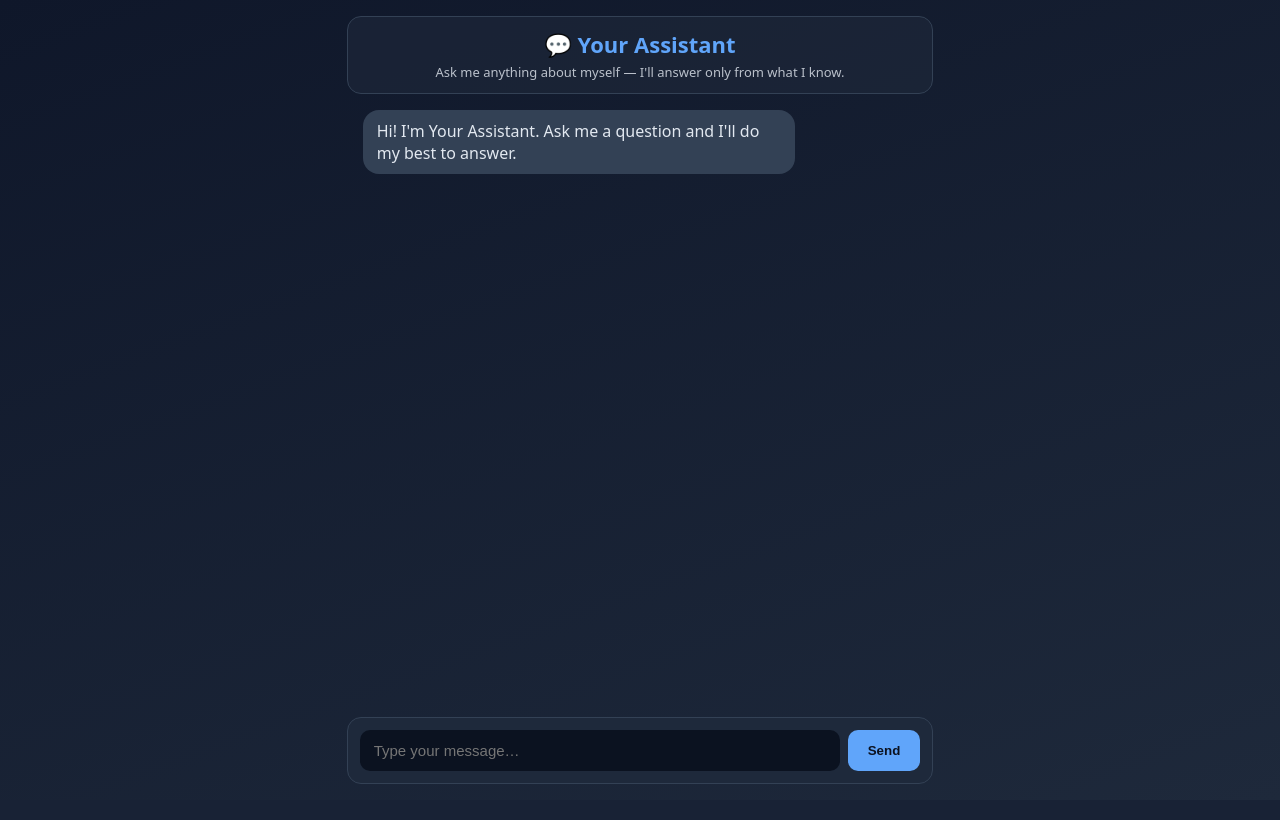
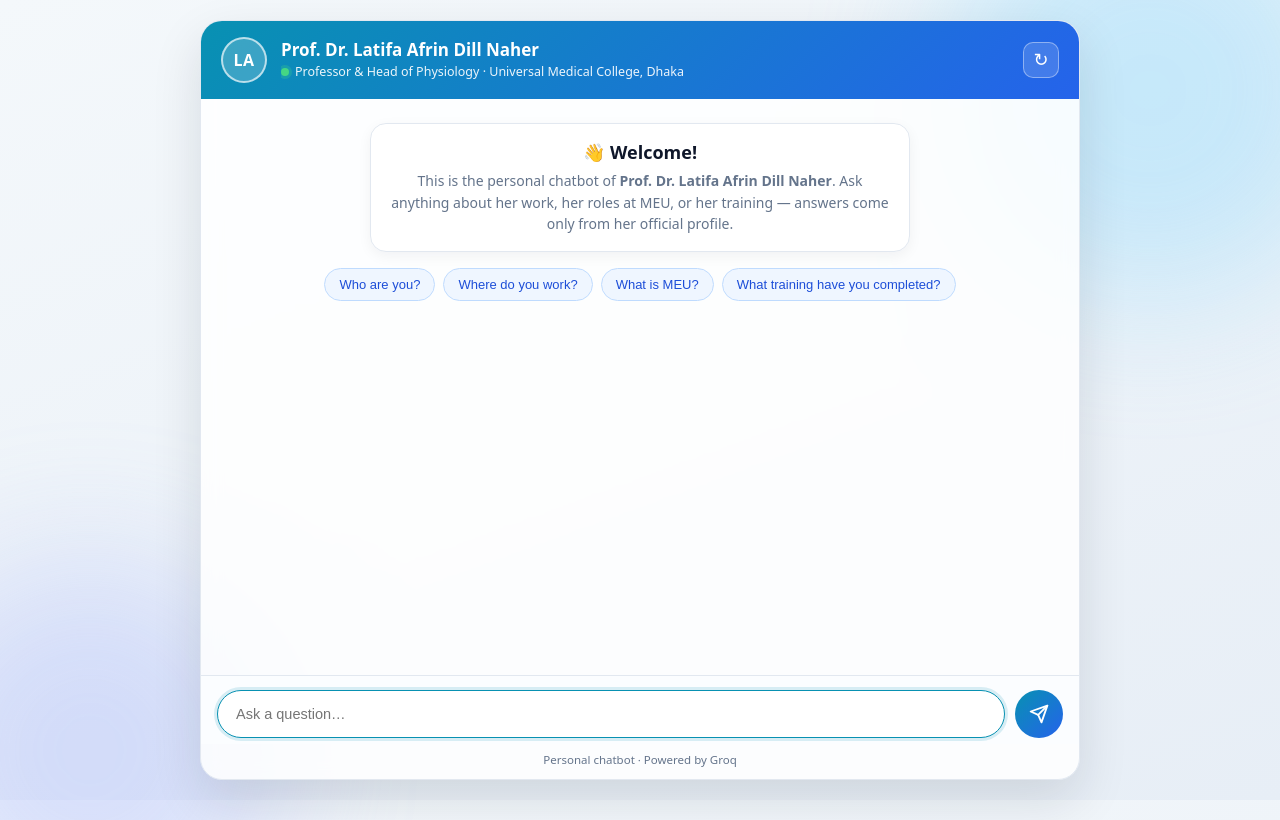
Before and after one commit to latifa2026-design/project-fourth-personal-chatbot, a Flask app: page / in a window 1280 px wide. Before the commit the page ends 784 px from the top, so only its background shows below. Run offline with Flask 3, Linux system fonts and the light colour scheme; parts of the project's set-up code (start-up, migrations or seed data) failed here and were passed over.

Commit message:
Redesign chat UI: professional light theme with header profile, quick-question chips, timestamps

```diff
--- a/static/style.css
+++ b/static/style.css
@@ -1,125 +1,252 @@
 :root {
-  --bg: #0f172a;
-  --panel: #1e293b;
-  --bubble-user: #3b82f6;
-  --bubble-bot: #334155;
-  --text: #e2e8f0;
-  --accent: #60a5fa;
+  --bg1: #f4f8fb;
+  --bg2: #e7eef6;
+  --ink: #0f172a;
+  --muted: #64748b;
+  --line: #e2e8f0;
+  --teal: #0e7490;
+  --teal2: #0891b2;
+  --grad: linear-gradient(135deg, #0891b2, #2563eb);
 }
 
 * { box-sizing: border-box; }
+html, body { height: 100%; }
 
 body {
   margin: 0;
-  font-family: system-ui, -apple-system, "Segoe UI", Roboto, sans-serif;
-  background: linear-gradient(160deg, #0f172a, #1e293b);
-  color: var(--text);
-  height: 100vh;
+  font-family: system-ui, -apple-system, "Segoe UI", Roboto, "Helvetica Neue", sans-serif;
+  color: var(--ink);
+  background: linear-gradient(160deg, var(--bg1), var(--bg2));
+  overflow: hidden;
+}
+
+/* Soft decorative background blobs */
+.bg-blob {
+  position: fixed;
+  border-radius: 50%;
+  filter: blur(70px);
+  opacity: .35;
+  pointer-events: none;
+  z-index: 0;
+}
+.blob-1 { width: 420px; height: 420px; background: #7dd3fc; top: -120px; right: -80px; }
+.blob-2 { width: 380px; height: 380px; background: #a5b4fc; bottom: -140px; left: -100px; }
+
+/* Main card */
+.app {
+  position: relative;
+  z-index: 1;
+  max-width: 880px;
+  height: calc(100dvh - 40px);
+  margin: 20px auto;
+  background: rgba(255, 255, 255, .85);
+  backdrop-filter: blur(10px);
+  border: 1px solid var(--line);
+  border-radius: 22px;
+  box-shadow: 0 20px 50px rgba(15, 23, 42, .12);
   display: flex;
   flex-direction: column;
+  overflow: hidden;
 }
 
-.app {
-  max-width: 760px;
-  margin: 0 auto;
+/* Header */
+.chat-header {
   display: flex;
-  flex-direction: column;
-  height: 100%;
-  padding: 16px;
+  align-items: center;
+  gap: 14px;
+  padding: 16px 20px;
+  background: var(--grad);
+  color: #fff;
 }
+.avatar {
+  width: 46px; height: 46px;
+  border-radius: 50%;
+  background: rgba(255, 255, 255, .2);
+  border: 2px solid rgba(255, 255, 255, .65);
+  display: flex; align-items: center; justify-content: center;
+  font-weight: 700; letter-spacing: .5px;
+  flex-shrink: 0;
+}
+.avatar.small {
+  width: 34px; height: 34px;
+  font-size: 12px;
+  background: linear-gradient(135deg, #0ea5e9, #6366f1);
+  border-color: transparent;
+  color: #fff;
+}
+.header-text { flex: 1; min-width: 0; }
+.chat-header h1 {
+  margin: 0;
+  font-size: 17px;
+  line-height: 1.2;
+  white-space: nowrap; overflow: hidden; text-overflow: ellipsis;
+}
+.role {
+  margin: 3px 0 0;
+  font-size: 12.5px;
+  opacity: .92;
+  display: flex; align-items: center; gap: 6px;
+  white-space: nowrap; overflow: hidden; text-overflow: ellipsis;
+}
+.status-dot {
+  width: 8px; height: 8px;
+  border-radius: 50%;
+  background: #4ade80;
+  box-shadow: 0 0 0 3px rgba(74, 222, 128, .25);
+  display: inline-block;
+  flex-shrink: 0;
+}
+.ghost-btn {
+  background: rgba(255, 255, 255, .15);
+  border: 1px solid rgba(255, 255, 255, .4);
+  color: #fff;
+  width: 36px; height: 36px;
+  border-radius: 10px;
+  font-size: 18px;
+  cursor: pointer;
+  transition: .2s;
+  flex-shrink: 0;
+}
+.ghost-btn:hover { background: rgba(255, 255, 255, .3); }
 
-header {
-  text-align: center;
-  padding: 12px;
-  background: rgba(30, 41, 59, 0.6);
-  border-radius: 14px;
-  border: 1px solid #334155;
-}
-
-header h1 { margin: 0 0 4px; font-size: 22px; color: var(--accent); }
-header .subtitle { margin: 0; font-size: 13px; opacity: 0.8; }
-
+/* Messages */
 #messages {
   flex: 1;
   overflow-y: auto;
-  padding: 16px;
+  padding: 20px;
   display: flex;
   flex-direction: column;
-  gap: 10px;
+  gap: 14px;
 }
+#messages::-webkit-scrollbar { width: 8px; }
+#messages::-webkit-scrollbar-thumb { background: #cbd5e1; border-radius: 8px; }
 
-.message {
-  max-width: 78%;
-  align-self: flex-end; /* default: user */
+.welcome {
+  margin: 4px auto 2px;
+  max-width: 540px;
+  text-align: center;
+  background: #fff;
+  border: 1px solid var(--line);
+  border-radius: 16px;
+  padding: 16px 20px;
+  box-shadow: 0 4px 14px rgba(15, 23, 42, .05);
 }
-.message.bot { align-self: flex-start; }
+.welcome h2 { margin: 0 0 6px; font-size: 18px; }
+.welcome p { margin: 0; font-size: 14px; color: var(--muted); line-height: 1.55; }
+
+.chips { display: flex; flex-wrap: wrap; gap: 8px; justify-content: center; }
+.chips.hidden { display: none; }
+.chip {
+  border: 1px solid #bfdbfe;
+  background: #eff6ff;
+  color: #1d4ed8;
+  padding: 8px 14px;
+  border-radius: 999px;
+  font-size: 13px;
+  cursor: pointer;
+  transition: .15s;
+}
+.chip:hover { background: #dbeafe; transform: translateY(-1px); }
+
+.msg { display: flex; gap: 10px; align-items: flex-end; animation: rise .25s ease; }
+.msg.user { justify-content: flex-end; }
+.msg-col { display: flex; flex-direction: column; max-width: 76%; }
+.msg.user .msg-col { align-items: flex-end; }
 
 .bubble {
   display: inline-block;
-  padding: 10px 14px;
-  border-radius: 16px;
-  background: var(--bubble-bot);
-  color: var(--text);
+  padding: 11px 15px;
+  border-radius: 16px 16px 16px 5px;
+  background: #fff;
+  border: 1px solid var(--line);
+  line-height: 1.5;
+  font-size: 14.5px;
   white-space: pre-wrap;
   word-break: break-word;
+  box-shadow: 0 2px 6px rgba(15, 23, 42, .05);
 }
-.message.user .bubble {
-  background: var(--bubble-user);
+.msg.user .bubble {
+  background: var(--grad);
   color: #fff;
+  border: none;
+  border-radius: 16px 16px 5px 16px;
+}
+.time { font-size: 10.5px; color: var(--muted); margin-top: 4px; padding: 0 4px; }
+
+.typing { display: inline-flex; gap: 5px; align-items: center; padding: 14px 16px; }
+.dot {
+  width: 7px; height: 7px;
+  border-radius: 50%;
+  background: var(--teal2);
+  animation: blink 1s infinite;
+}
+.dot:nth-child(2) { animation-delay: .2s; }
+.dot:nth-child(3) { animation-delay: .4s; }
+
+/* Input area */
+#chat-form {
+  display: flex;
+  gap: 10px;
+  padding: 14px 16px 6px;
+  border-top: 1px solid var(--line);
+  background: #fbfdff;
+}
+#input {
+  flex: 1;
+  padding: 13px 18px;
+  border-radius: 999px;
+  border: 1.5px solid #cbd5e1;
+  font-size: 14.5px;
+  outline: none;
+  background: #fff;
+  color: var(--ink);
+  transition: .15s;
+}
+#input:focus {
+  border-color: var(--teal2);
+  box-shadow: 0 0 0 3px rgba(8, 145, 178, .15);
+}
+#send {
+  width: 48px; height: 48px;
+  border-radius: 50%;
+  border: none;
+  background: var(--grad);
+  color: #fff;
+  cursor: pointer;
+  display: flex; align-items: center; justify-content: center;
+  transition: .15s;
+  flex-shrink: 0;
+}
+#send:hover:not(:disabled) { transform: scale(1.06); }
+#send:disabled { opacity: .55; cursor: default; }
+
+.error {
+  margin: 4px 20px 0;
+  font-size: 13px;
+  color: #dc2626;
+  text-align: center;
+}
+.app-footer {
+  text-align: center;
+  font-size: 11.5px;
+  color: var(--muted);
+  padding: 8px 0 12px;
 }
 
-.typing {
-  background: var(--bubble-bot);
-  padding: 10px 16px;
-  border-radius: 16px;
-  display: inline-block;
+@keyframes rise {
+  from { opacity: 0; transform: translateY(6px); }
+  to   { opacity: 1; transform: none; }
 }
-.typing .dot {
-  width: 8px; height: 8px;
-  margin: 0 2px;
-  border-radius: 50%;
-  background: var(--accent);
-  display: inline-block;
-  animation: blink 0.9s infinite;
-}
-.typing .dot:nth-child(2) { animation-delay: 0.2s; }
-.typing .dot:nth-child(3) { animation-delay: 0.4s; }
-@keyframes blink { 0%,100% { opacity: 1; } 50% { opacity: 0.3; } }
-
-form {
-  display: flex;
-  gap: 8px;
-  padding: 12px;
-  background: var(--panel);
-  border-radius: 14px;
-  border: 1px solid #334155;
+@keyframes blink {
+  0%, 100% { opacity: 1; }
+  50%      { opacity: .25; }
 }
 
-#input {
-  flex: 1;
-  padding: 12px 14px;
-  border-radius: 10px;
-  border: none;
-  outline: none;
-  background: #0b1220;
-  color: var(--text);
-  font-size: 15px;
+/* Mobile */
+@media (max-width: 640px) {
+  .app { margin: 8px; height: calc(100dvh - 16px); border-radius: 16px; }
+  .chat-header h1 { font-size: 15px; }
+  .role { font-size: 11px; }
+  .msg-col { max-width: 86%; }
+  #messages { padding: 14px; }
 }
-
-#send {
-  padding: 12px 20px;
-  border-radius: 10px;
-  border: none;
-  background: var(--accent);
-  color: #0b1220;
-  font-weight: 600;
-  cursor: pointer;
-}
-#send:disabled { opacity: 0.6; cursor: default; }
-
-.error {
-  margin: 4px 0 0;
-  font-size: 13px;
-  color: #f87171;
-  width: 100%;
-}
--- a/templates/index.html
+++ b/templates/index.html
@@ -3,27 +3,51 @@
 <head>
   <meta charset="utf-8" />
   <meta name="viewport" content="width=device-width, initial-scale=1" />
-  <title>Chat with {{ person_name }}</title>
+  <title>Chat with Prof. Dr. Latifa Afrin Dill Naher</title>
   <link rel="stylesheet" href="{{ url_for('static', filename='style.css') }}" />
 </head>
 <body>
+  <div class="bg-blob blob-1"></div>
+  <div class="bg-blob blob-2"></div>
+
   <div class="app">
-    <header>
-      <h1>💬 {{ person_name }}</h1>
-      <p class="subtitle">Ask me anything about myself — I'll answer only from what I know.</p>
+    <header class="chat-header">
+      <div class="avatar">LA</div>
+      <div class="header-text">
+        <h1>Prof. Dr. Latifa Afrin Dill Naher</h1>
+        <p class="role"><span class="status-dot"></span>Professor &amp; Head of Physiology · Universal Medical College, Dhaka</p>
+      </div>
+      <button id="clear" class="ghost-btn" type="button" title="Clear chat" aria-label="Clear chat">&#8635;</button>
     </header>
 
     <main id="messages" aria-live="polite">
-      <div class="message bot">
-        <span class="bubble">Hi! I'm {{ person_name }}. Ask me a question and I'll do my best to answer.</span>
+      <section class="welcome">
+        <h2>👋 Welcome!</h2>
+        <p>This is the personal chatbot of <strong>Prof. Dr. Latifa Afrin Dill Naher</strong>.
+           Ask anything about her work, her roles at MEU, or her training —
+           answers come only from her official profile.</p>
+      </section>
+
+      <div class="chips" id="chips">
+        <button class="chip" type="button">Who are you?</button>
+        <button class="chip" type="button">Where do you work?</button>
+        <button class="chip" type="button">What is MEU?</button>
+        <button class="chip" type="button">What training have you completed?</button>
       </div>
     </main>
 
     <form id="chat-form" autocomplete="off">
-      <input id="input" type="text" placeholder="Type your message…" maxlength="4000" autofocus />
-      <button id="send" type="submit">Send</button>
-      <p id="error" class="error" hidden></p>
+      <input id="input" type="text" placeholder="Ask a question…" maxlength="4000" autofocus />
+      <button id="send" type="submit" aria-label="Send message">
+        <svg viewBox="0 0 24 24" width="20" height="20" fill="none" stroke="currentColor"
+             stroke-width="2.2" stroke-linecap="round" stroke-linejoin="round">
+          <path d="M22 2 11 13"/><path d="M22 2 15 22l-4-9-9-4 20-7z"/>
+        </svg>
+      </button>
     </form>
+    <p id="error" class="error" hidden></p>
+
+    <footer class="app-footer">Personal chatbot · Powered by Groq</footer>
   </div>
 
   <script>
@@ -32,18 +56,39 @@
     const sendBtn = document.getElementById('send');
     const messagesEl = document.getElementById('messages');
     const errorEl = document.getElementById('error');
+    const chipsEl = document.getElementById('chips');
 
     // Local history of this session, sent to the server so the bot keeps context.
     const history = [];
 
+    function timeNow() {
+      return new Date().toLocaleTimeString([], { hour: '2-digit', minute: '2-digit' });
+    }
+
     function addMessage(role, text) {
-      const wrap = document.createElement('div');
-      wrap.className = 'message ' + (role === 'user' ? 'user' : 'bot');
+      const row = document.createElement('div');
+      row.className = 'msg ' + (role === 'user' ? 'user' : 'bot');
+
+      if (role !== 'user') {
+        const av = document.createElement('div');
+        av.className = 'avatar small';
+        av.textContent = 'LA';
+        row.appendChild(av);
+      }
+
+      const col = document.createElement('div');
+      col.className = 'msg-col';
       const bubble = document.createElement('span');
       bubble.className = 'bubble';
       bubble.textContent = text; // textContent keeps rendering safe
-      wrap.appendChild(bubble);
-      messagesEl.appendChild(wrap);
+      const time = document.createElement('span');
+      time.className = 'time';
+      time.textContent = timeNow();
+      col.appendChild(bubble);
+      col.appendChild(time);
+      row.appendChild(col);
+
+      messagesEl.appendChild(row);
       messagesEl.scrollTop = messagesEl.scrollHeight;
       return bubble;
     }
@@ -53,19 +98,24 @@
       errorEl.hidden = !msg;
     }
 
-    async function send() {
-      const message = input.value.trim();
+    async function send(preset) {
+      const message = (preset || input.value).trim();
       if (!message || sendBtn.disabled) return;
 
       showError('');
-      input.value = '';
+      if (chipsEl) chipsEl.classList.add('hidden');
+      if (!preset) input.value = '';
       addMessage('user', message);
       history.push({ role: 'user', content: message });
 
       // Show a "typing..." indicator
       const typing = document.createElement('div');
-      typing.className = 'message bot';
-      typing.innerHTML = '<span class="bubble typing"><span class="dot"></span><span class="dot"></span><span class="dot"></span></span>';
+      typing.className = 'msg bot';
+      typing.innerHTML =
+        '<div class="avatar small">LA</div>' +
+        '<div class="msg-col"><span class="bubble typing">' +
+        '<span class="dot"></span><span class="dot"></span><span class="dot"></span>' +
+        '</span></div>';
       messagesEl.appendChild(typing);
       messagesEl.scrollTop = messagesEl.scrollHeight;
 
@@ -95,6 +145,10 @@
     }
 
     form.addEventListener('submit', (e) => { e.preventDefault(); send(); });
+    chipsEl.addEventListener('click', (e) => {
+      if (e.target.classList.contains('chip')) send(e.target.textContent);
+    });
+    document.getElementById('clear').addEventListener('click', () => location.reload());
   </script>
 </body>
 </html>
```
